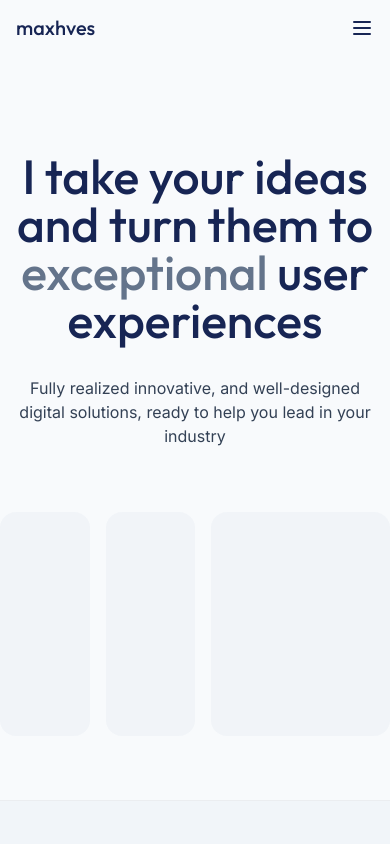
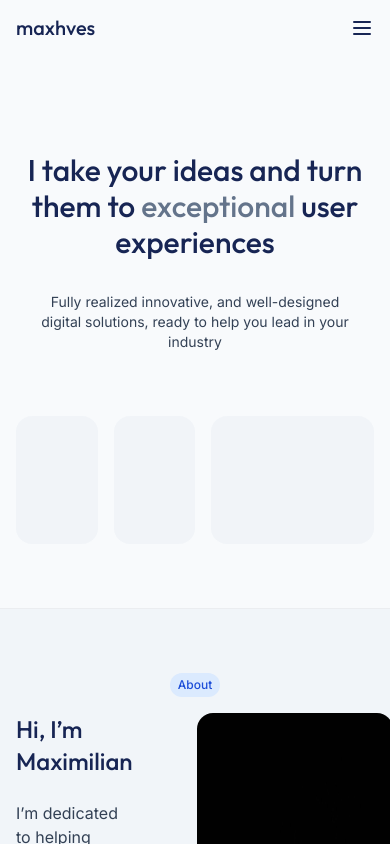
Before and after one commit to maxhves/hvesser-lewis-consulting-site, a Next.js app: page / in a window 390 px wide. Shown: the top 844 px of the page. Built offline with nearby package versions, Linux system fonts and the light colour scheme.

Commit message:
Made introduction section responsive.

```diff
--- a/src/app/home/components/introduction/introduction-section.tsx
+++ b/src/app/home/components/introduction/introduction-section.tsx
@@ -35,7 +35,7 @@ export default function IntroductionSection() {
 
 function Heading({children}: { children: React.ReactNode }) {
   return (
-    <h1 className={clsx(outfit.className, "text-blue-950 text-center font-medium text-5xl")}>
+    <h1 className={clsx(outfit.className, "text-blue-950 text-center font-medium text-3xl sm:text-5xl")}>
       {children}
     </h1>
   )
@@ -43,7 +43,7 @@ function Heading({children}: { children: React.ReactNode }) {
 
 function Description({children}: { children: React.ReactNode }) {
   return (
-    <p className="mt-8 max-w-md text-center text-base font-normal text-slate-700">
+    <p className="mt-8 max-w-xs sm:max-w-md text-center text-sm sm:text-base font-normal text-slate-700">
       {children}
     </p>
   )
@@ -55,7 +55,7 @@ function Description({children}: { children: React.ReactNode }) {
 
 function DevProcessStoryboard({children}: { children: React.ReactNode }) {
   return (
-    <div className="flex flex-row max-w-3xl mx-auto py-16 gap-x-4">
+    <div className="flex flex-row max-w-3xl mx-auto py-16 px-4 sm:px-0 gap-x-4">
       {children}
     </div>
   )
@@ -63,7 +63,7 @@ function DevProcessStoryboard({children}: { children: React.ReactNode }) {
 
 function DevProcessCard({className}: { className?: string }) {
   return (
-    <div className={clsx(className, "h-56 min-w-20 rounded-2xl bg-slate-200/35")} />
+    <div className={clsx(className, "h-32 sm:h-56 rounded-2xl bg-slate-200/35")} />
   )
 }
 
```
